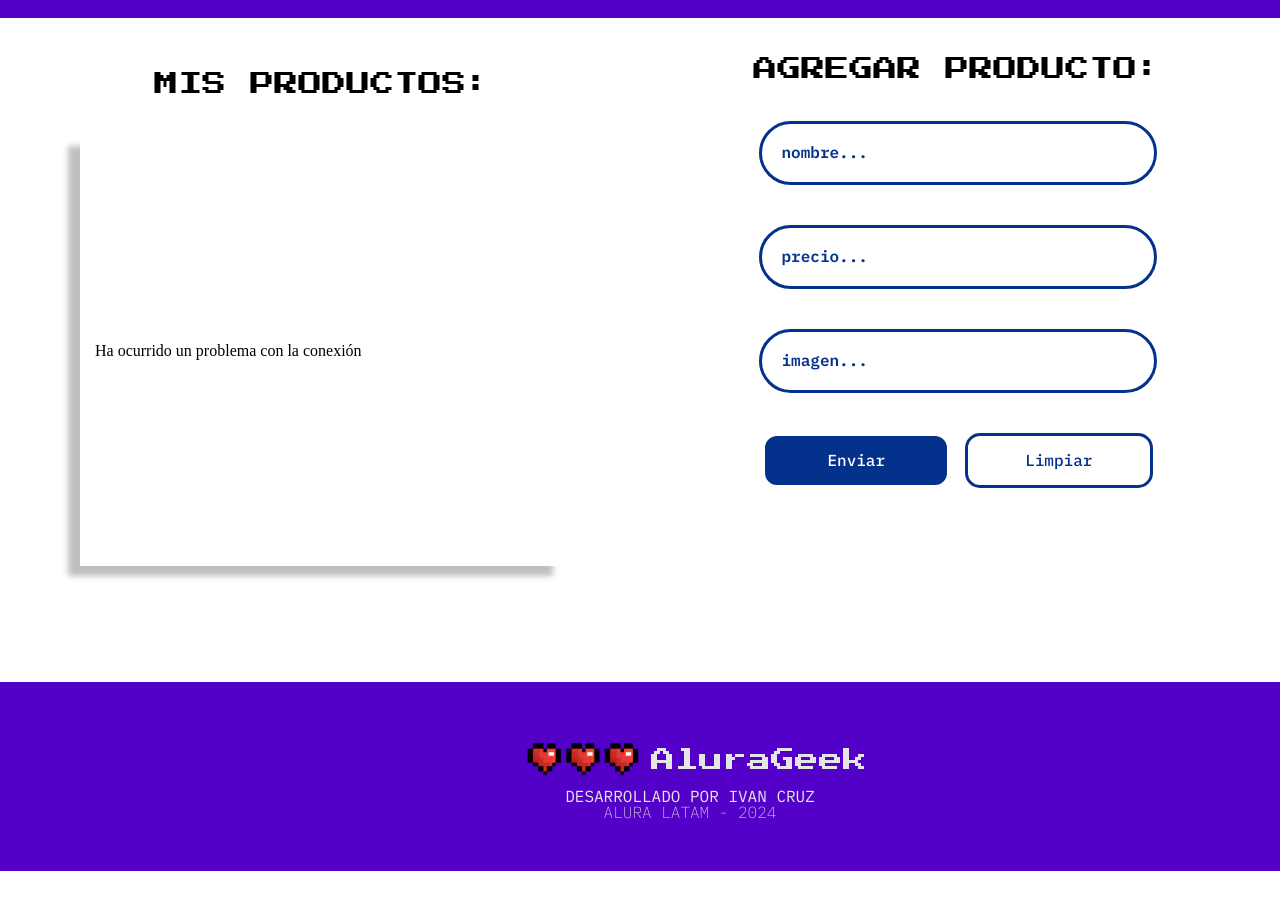
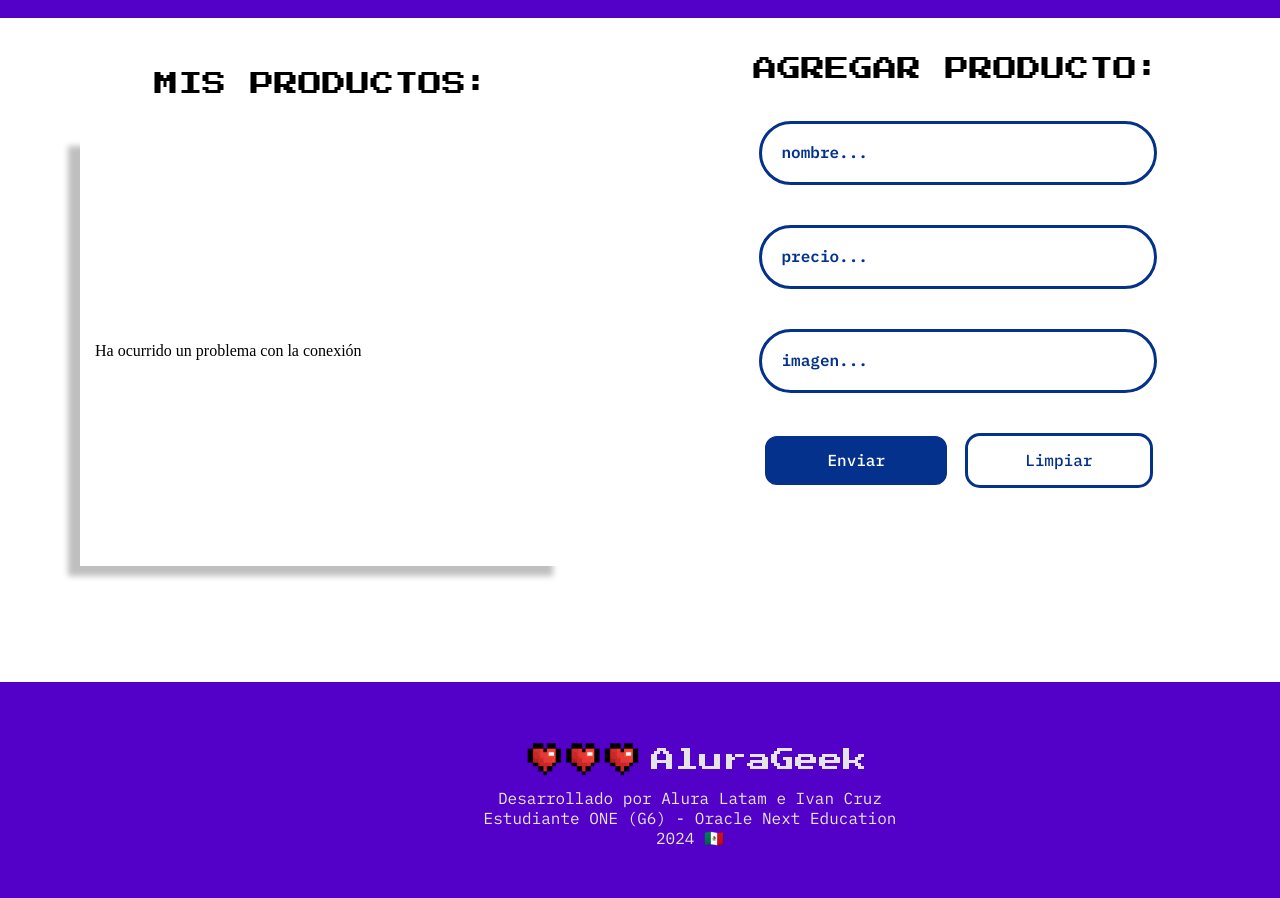
Before and after one commit to Ivandv19/challenge-alurageek, a website with bundled scripts: page index.html in a window 1280 px wide. Shown: the part 118-1016 px from the top of the page. Before the commit the page ends 989 px from the top, so only its background shows below. Built offline with nearby package versions, Linux system fonts and the light colour scheme; no server answers.

Commit message:
refactor: Cambia contenido de footer

```diff
--- a/css/style.css
+++ b/css/style.css
@@ -268,6 +268,7 @@ footer {
         text-align: center;
         justify-content: center;
         color: #f3f3f3;
+        line-height: 20px;
     }
 
     /* Logo en el footer */
--- a/index.html
+++ b/index.html
@@ -75,8 +75,8 @@
                 <img src="/img/corazones.png" alt="corazones">
                 <h1 class="titulo">AluraGeek</h1>
             </div>
-            <h1 class="créditos">DESARROLLADO POR IVAN CRUZ <br> </h1>
-            <span class="créditos2">ALURA LATAM - 2024</span>
+            <h1 class="créditos">Desarrollado por Alura Latam e Ivan Cruz <br> Estudiante ONE (G6) -
+                Oracle Next Education <br> 2024 🇲🇽  </h1>
         </div>
     </footer>
 
```
